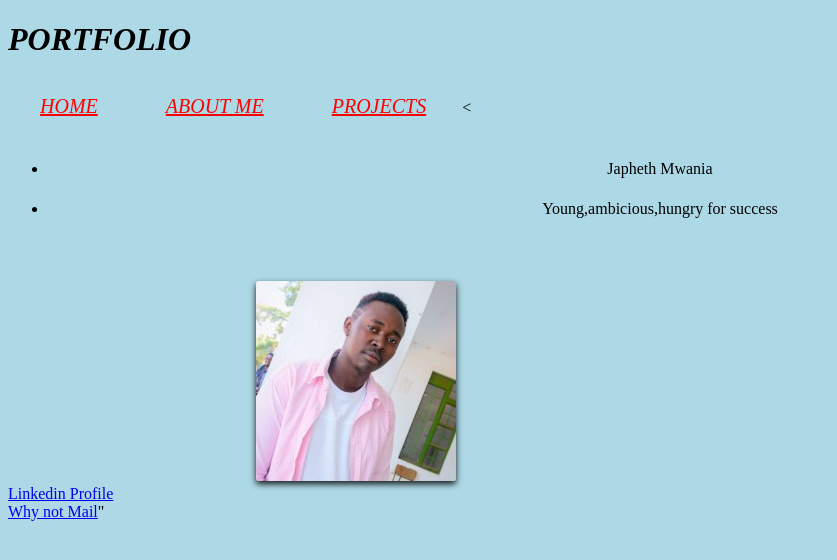
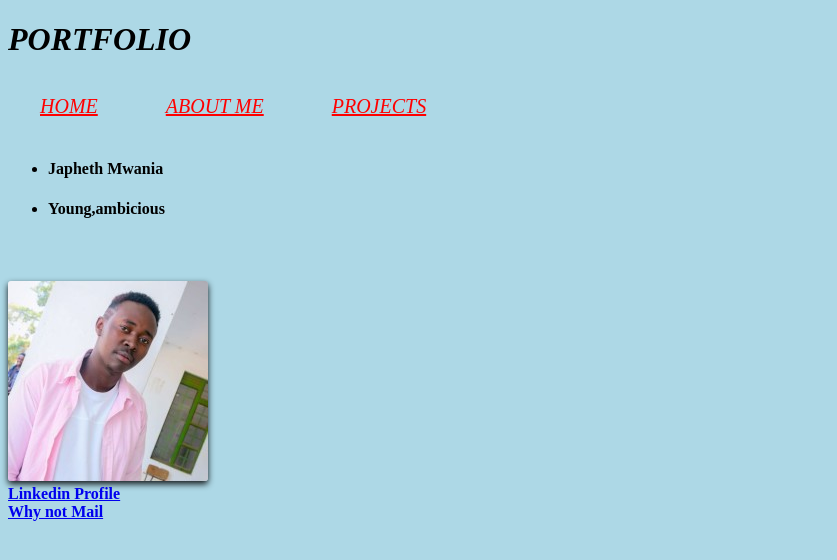
Before and after one commit to Jeffacy99/portfolio, a plain HTML site: page index.html in a window 1280 px wide. Shown: the whole page, without its empty margins (0-837 px from the left). Drawn offline with Linux system fonts and the light colour scheme.

Commit message:
added styling to image

```diff
--- a/about.html
+++ b/about.html
@@ -3,6 +3,7 @@
   <head>
     <meta charset="utf-8">
     <title>ABOUT ME</title>
+      <link href="css/styles.css" rel="stylesheet" type="text/css">
   </head>
   <body>
     <p>I have been always eager to write my first working program,soo excited on undertaking <strong>programming</strong>.<em>Programming</em> is fun when you understand the concept you undertaking,and also easy.</p>
--- a/css/styles.css
+++ b/css/styles.css
@@ -29,7 +29,7 @@ ul {
 }
 img
 {
-	position:sticky;
+	position:inherit;
 	max-width: 80%;
 	top: 15%;
   bottom: 10%;
@@ -37,6 +37,3 @@ img
 	border-radius: 3px;
 	box-shadow: 0 3px 6px rgba(0,0,0,0.9);
 }
-ul{
-  text-align: center;
-}
--- a/index.html
+++ b/index.html
@@ -12,18 +12,18 @@
 <a href="index.html"class="button">HOME</a>
 <a href="about.html"class="button">ABOUT ME</a>
 <a href="projects.html"class="button">PROJECTS</a>
-<<ul>
-  <li>Japheth Mwania</li>
-  <li>Young,ambicious,hungry for success</li>
+<ul>
+  <li><strong>Japheth Mwania</strong></li>
+  <li><strong>Young,ambicious</strong></li>
 </ul>
-
 <div class="icons"></br>
   <i class="fa fa-at"></i></br>
   <img src="images/jeff.jpeg" alt="ME"></br>
 
-  <a href="https://www.linkedin.com/in/japheth-mwania-0810b1191">Linkedin Profile</a></br>
 
-  <a href="mailto:japhethmwania99@gmail.com">Why not Mail</a>"</br>
+  <a href="https://www.linkedin.com/in/japheth-mwania-0810b1191"><b>Linkedin Profile</b></a></br>
+
+  <a href="mailto:japhethmwania99@gmail.com"><b>Why not Mail</b></a></br>
   </div>
   </body>
 </html>
```
Also changed, not shown: projects.html (+1 -0 lines), 1 other file.
